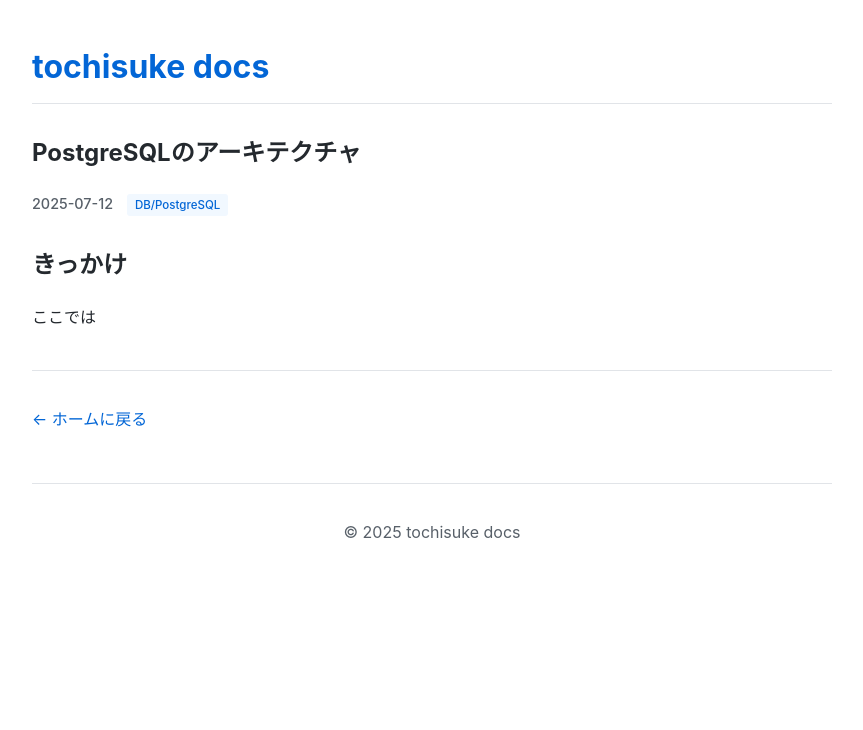
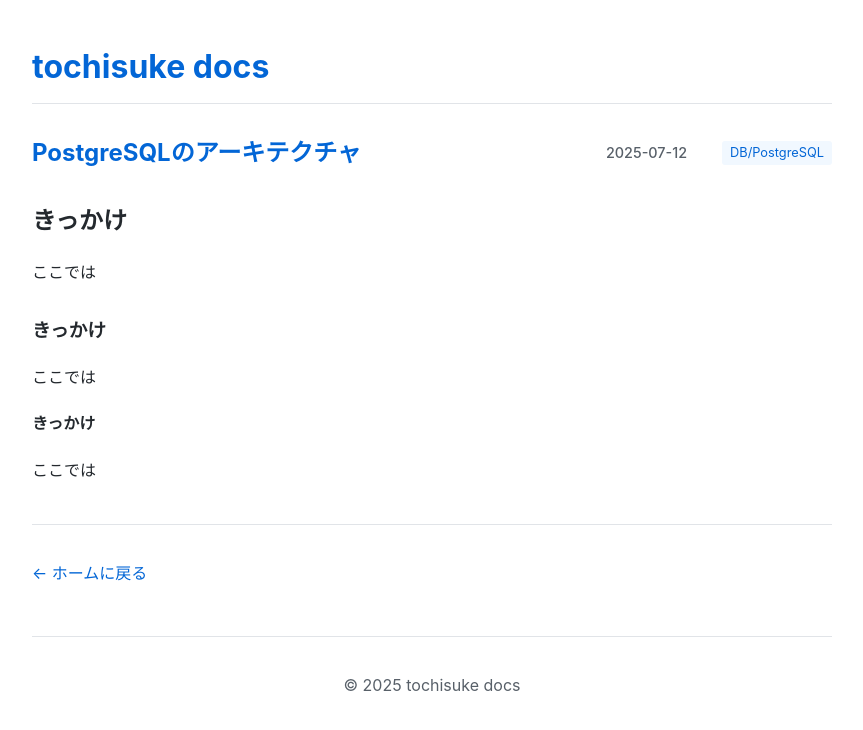
Before and after one commit to tochisuke221/tochisuke221.github.io, a Jekyll site: the page built from _posts/2025-07-12-postgresql-architecture.md, in a window 1280 px wide. Shown: the top 730 px of the page, without its empty margins (208-1071 px from the left). Built offline with Jekyll 4.4.1, drawn with Linux system fonts in a browser that asks for light colours.

Commit message:
refactor: ✨ 微修正

```diff
--- a/_layouts/default.html
+++ b/_layouts/default.html
@@ -1,12 +1,15 @@
 <!DOCTYPE html>
 <html lang="ja">
   <head>
-    <meta charset="UTF-8">
-    <meta name="viewport" content="width=device-width, initial-scale=1.0">
-    <title>{% if page.title %}{{ page.title }} - {% endif %}{{ site.title }}</title>
+    <meta charset="UTF-8" />
+    <meta name="viewport" content="width=device-width, initial-scale=1.0" />
+    <title>
+      {% if page.title %}{{ page.title }} - {% endif %}{{ site.title }}
+    </title>
     <style>
       body {
-            font-family: -apple-system, BlinkMacSystemFont, "Segoe UI", system-ui, sans-serif;
+        font-family: -apple-system, BlinkMacSystemFont, "Segoe UI", system-ui,
+          sans-serif;
         line-height: 1.6;
         color: #24292e;
         max-width: 800px;
@@ -73,7 +76,27 @@
         margin-top: 30px;
       }
 
-        .post-content h2, .post-content h3 {
+      .post-header {
+        display: flex;
+        align-items: center;
+        justify-content: space-between;
+        margin-bottom: 30px;
+      }
+
+      .post-header h1 {
+        margin: 0;
+        border-bottom: none;
+        padding-bottom: 0;
+      }
+
+      .post-meta {
+        display: flex;
+        align-items: center;
+        gap: 10px;
+      }
+
+      .post-content h2,
+      .post-content h3 {
         color: #24292e;
         margin-top: 30px;
       }
@@ -102,6 +125,12 @@
           padding: 15px;
         }
 
+        .post-header {
+          flex-direction: column;
+          align-items: flex-start;
+          gap: 15px;
+        }
+
         .post-date {
           display: block;
           margin-bottom: 5px;
@@ -115,11 +144,17 @@
       <h1><a href="{{ site.baseurl }}/">{{ site.title }}</a></h1>
     </header>
 
-    <main>
-        {{ content }}
-    </main>
+    <main>{{ content }}</main>
 
-    <footer style="margin-top: 50px; padding-top: 20px; border-top: 1px solid #e1e4e8; color: #586069; text-align: center;">
+    <footer
+      style="
+        margin-top: 50px;
+        padding-top: 20px;
+        border-top: 1px solid #e1e4e8;
+        color: #586069;
+        text-align: center;
+      "
+    >
       <p>&copy; {{ site.time | date: '%Y' }} {{ site.title }}</p>
     </footer>
   </body>
--- a/_layouts/post.html
+++ b/_layouts/post.html
@@ -3,16 +3,25 @@ layout: default
 ---
 
 <article class="post-content">
-    <header>
-        <h2>{{ page.title }}</h2>
-        <p class="post-date">{{ page.date | date: "%Y-%m-%d" }}
-            {% if page.category %}<span class="category">{{ page.category }}</span>{% endif %}
-        </p>
-    </header>
+  <header class="post-header">
+    <h1>{{ page.title }}</h1>
+    <div class="post-meta">
+      <span class="post-date">{{ page.date | date: "%Y-%m-%d" }}</span>
+      {% if page.category %}<span class="category">{{ page.category }}</span>{% endif %}
+    </div>
+  </header>
 
-    {{ content }}
+  {{ content }}
 
-    <footer style="margin-top: 40px; padding-top: 20px; border-top: 1px solid #e1e4e8;">
-        <p><a href="{{ site.baseurl }}/" style="color: #0366d6; text-decoration: none;">&larr; ホームに戻る</a></p>
-    </footer>
+  <footer
+    style="margin-top: 40px; padding-top: 20px; border-top: 1px solid #e1e4e8"
+  >
+    <p>
+      <a
+        href="{{ site.baseurl }}/"
+        style="color: #0366d6; text-decoration: none"
+        >&larr; ホームに戻る</a
+      >
+    </p>
+  </footer>
 </article>
--- a/_posts/2025-07-12-postgresql-architecture.md
+++ b/_posts/2025-07-12-postgresql-architecture.md
@@ -7,3 +7,11 @@ category: "DB/PostgreSQL"
 
 ## きっかけ
 ここでは
+
+### きっかけ
+ここでは
+
+
+
+#### きっかけ
+ここでは
```
Lines whose indentation alone changed are shown as unchanged.
